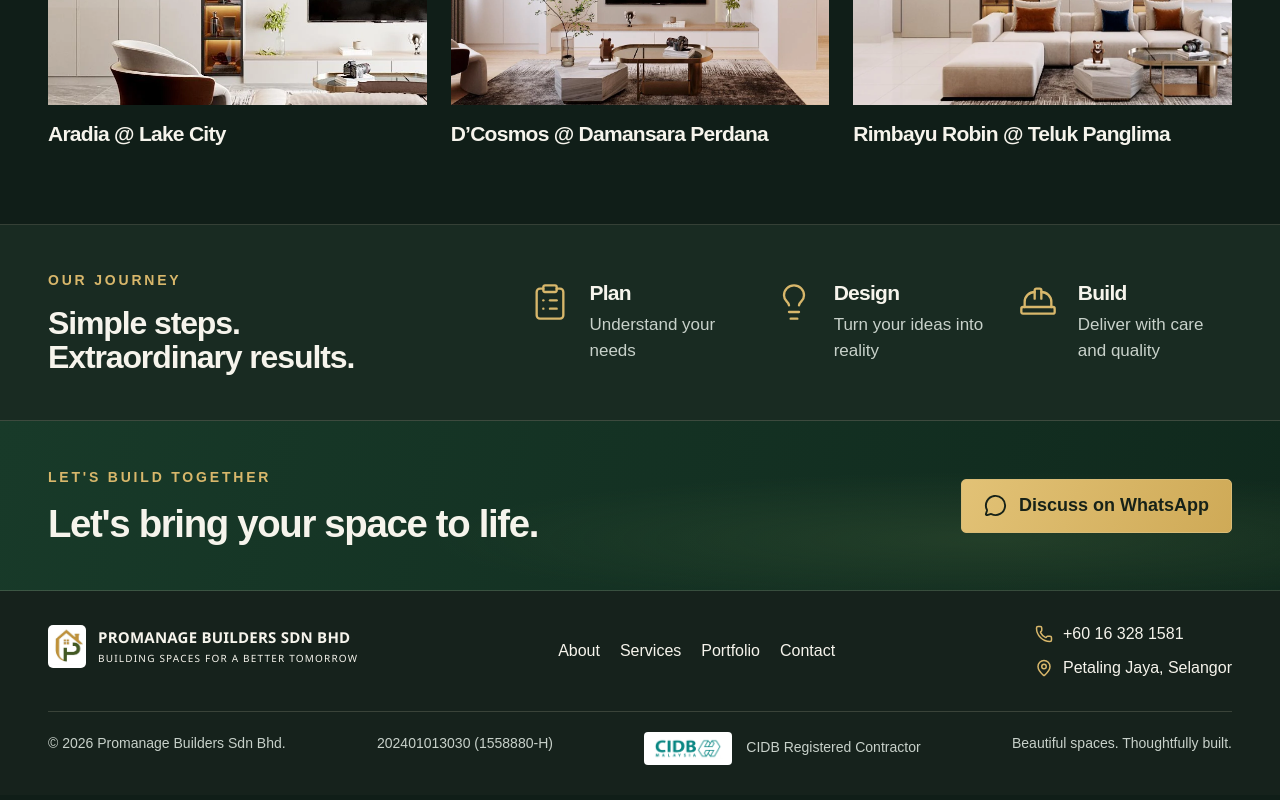
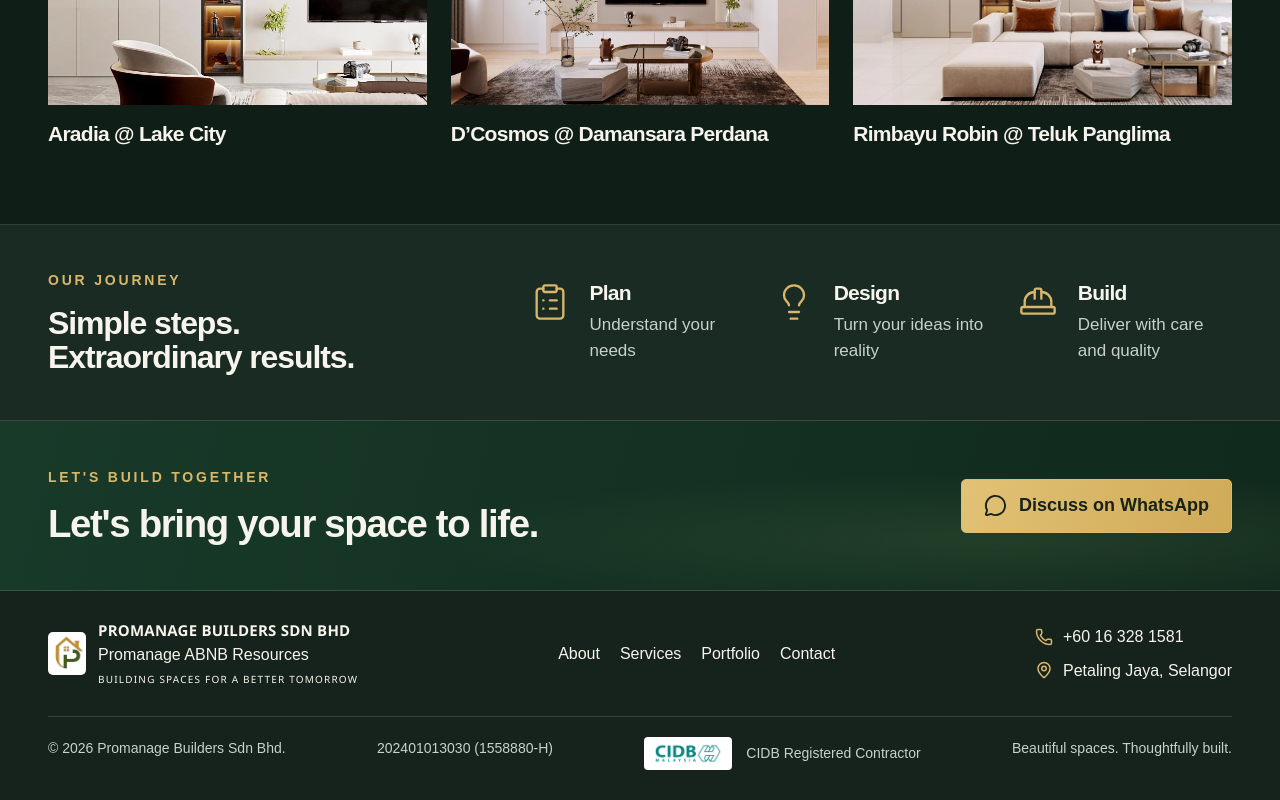
Before and after one commit to syafiqapextreasure/Promanage-Builders-Sdn-Bhd, a Next.js app: page / in a window 1280 px wide. Shown: the part 3626-4426 px from the top of the page. Built offline with nearby package versions, Linux system fonts and the light colour scheme.

Commit message:
Add Promanage ABNB Resources below footer company name

```diff
--- a/app/globals.css
+++ b/app/globals.css
@@ -200,3 +200,5 @@ section[id] { scroll-margin-top:110px; }
 @media(max-width:600px) { .brand-link { min-width:0; }.brand-link .brand { gap:9px; }.brand-link img { width:44px!important; height:48px!important; }.brand-name { font-size:14px; white-space:normal; }.brand-suffix { display:block; }.brand-tagline { font-size:11px; letter-spacing:.025em; max-width:210px; }.brand-text { gap:3px; }.header-inner { gap:12px; }.brand-sm .brand-suffix { display:inline; }.brand-sm .brand-tagline { font-size:11px; } }
 
 @media(min-width:1051px) { .mobile-nav { display:none; } }
+
+.brand-secondary-name { font-size:16px; font-weight:500; line-height:1.4; color:var(--ink); }
--- a/components/Footer.tsx
+++ b/components/Footer.tsx
@@ -4,5 +4,5 @@ import Logo from './Logo';
 import { PROMANAGE_CONTACT } from '@/lib/whatsapp';
 import CIDBBadge from './CIDBBadge';
 export default function Footer() {
-  return <footer className="site-footer"><div className="container"><div className="footer-main"><Link href="/" aria-label="Promanage Builders home"><Logo variant="light" showRegistration={false} size="sm" /></Link><nav aria-label="Footer navigation"><Link href="/#about">About</Link><Link href="/services">Services</Link><Link href="/portfolio">Portfolio</Link><Link href="/contact">Contact</Link></nav><div className="footer-contact"><a href="tel:+60163281581"><Phone size={18} aria-hidden="true" />{PROMANAGE_CONTACT.phoneDisplay}</a><a href={PROMANAGE_CONTACT.googleMapsUrl} target="_blank" rel="noopener noreferrer"><MapPin size={18} aria-hidden="true" />Petaling Jaya, Selangor</a></div></div><div className="footer-bottom"><p>© {new Date().getFullYear()} Promanage Builders Sdn Bhd.</p><p>202401013030 (1558880-H)</p><CIDBBadge /><p>Beautiful spaces. Thoughtfully built.</p></div></div></footer>;
+  return <footer className="site-footer"><div className="container"><div className="footer-main"><Link href="/" aria-label="Promanage Builders home"><Logo variant="light" showRegistration={false} size="sm" secondaryName="Promanage ABNB Resources" /></Link><nav aria-label="Footer navigation"><Link href="/#about">About</Link><Link href="/services">Services</Link><Link href="/portfolio">Portfolio</Link><Link href="/contact">Contact</Link></nav><div className="footer-contact"><a href="tel:+60163281581"><Phone size={18} aria-hidden="true" />{PROMANAGE_CONTACT.phoneDisplay}</a><a href={PROMANAGE_CONTACT.googleMapsUrl} target="_blank" rel="noopener noreferrer"><MapPin size={18} aria-hidden="true" />Petaling Jaya, Selangor</a></div></div><div className="footer-bottom"><p>© {new Date().getFullYear()} Promanage Builders Sdn Bhd.</p><p>202401013030 (1558880-H)</p><CIDBBadge /><p>Beautiful spaces. Thoughtfully built.</p></div></div></footer>;
 }
--- a/components/Logo.tsx
+++ b/components/Logo.tsx
@@ -3,17 +3,19 @@ interface LogoProps {
   variant?: 'light' | 'dark';
   showRegistration?: boolean;
   showTagline?: boolean;
+  secondaryName?: string;
   className?: string;
   size?: 'sm' | 'md' | 'lg';
 }
 export const LogoEmblem: React.FC<{ className?: string; size?: number }> = ({ className = '', size = 48 }) => (
   <img src="/images/promanage-logo-original.png" width={size} height={size} alt="" className={`brand-emblem ${className}`} />
 );
-export const Logo: React.FC<LogoProps> = ({ variant = 'dark', showRegistration = true, showTagline = true, className = '', size = 'md' }) => (
+export const Logo: React.FC<LogoProps> = ({ variant = 'dark', showRegistration = true, showTagline = true, secondaryName, className = '', size = 'md' }) => (
   <div className={`brand brand-${variant} brand-${size} ${className}`}>
     <LogoEmblem size={size === 'sm' ? 38 : size === 'lg' ? 56 : 46} />
     <div className="brand-text">
       <span className="brand-name">PROMANAGE BUILDERS <span className="brand-suffix">SDN BHD</span></span>
+      {secondaryName && <span className="brand-secondary-name">{secondaryName}</span>}
       {showTagline && <span className="brand-tagline">Building spaces for a better tomorrow</span>}
       {showRegistration && <span className="brand-registration">202401013030 (1558880-H)</span>}
     </div>
```
